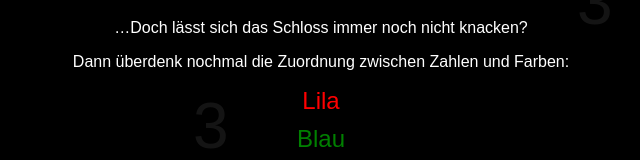
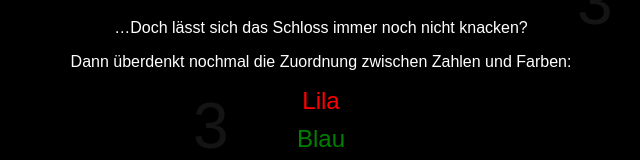
Before and after one commit to Seppo-x/magdanihochzeit, a plain HTML site: page index.html in a window 1280 px wide. Shown: the part 218-378 px from the top of the page, 319-959 px from the left. Drawn offline with Linux system fonts and the light colour scheme.

Commit message:
Update index.html

```diff
--- a/index.html
+++ b/index.html
@@ -54,7 +54,7 @@
   <div class="content">
     <h1>Glückwunsch, ihr habt alle Rätsel gelöst.</h1>
     <p>…Doch lässt sich das Schloss immer noch nicht knacken?</p>
-    <p>Dann überdenk nochmal die Zuordnung zwischen Zahlen und Farben:</p>
+    <p>Dann überdenkt nochmal die Zuordnung zwischen Zahlen und Farben:</p>
     <div class="color-hint" style="color: red;">Lila</div>
     <div class="color-hint" style="color: green;">Blau</div>
     <div class="color-hint" style="color: blue;">Gelb</div>
```
